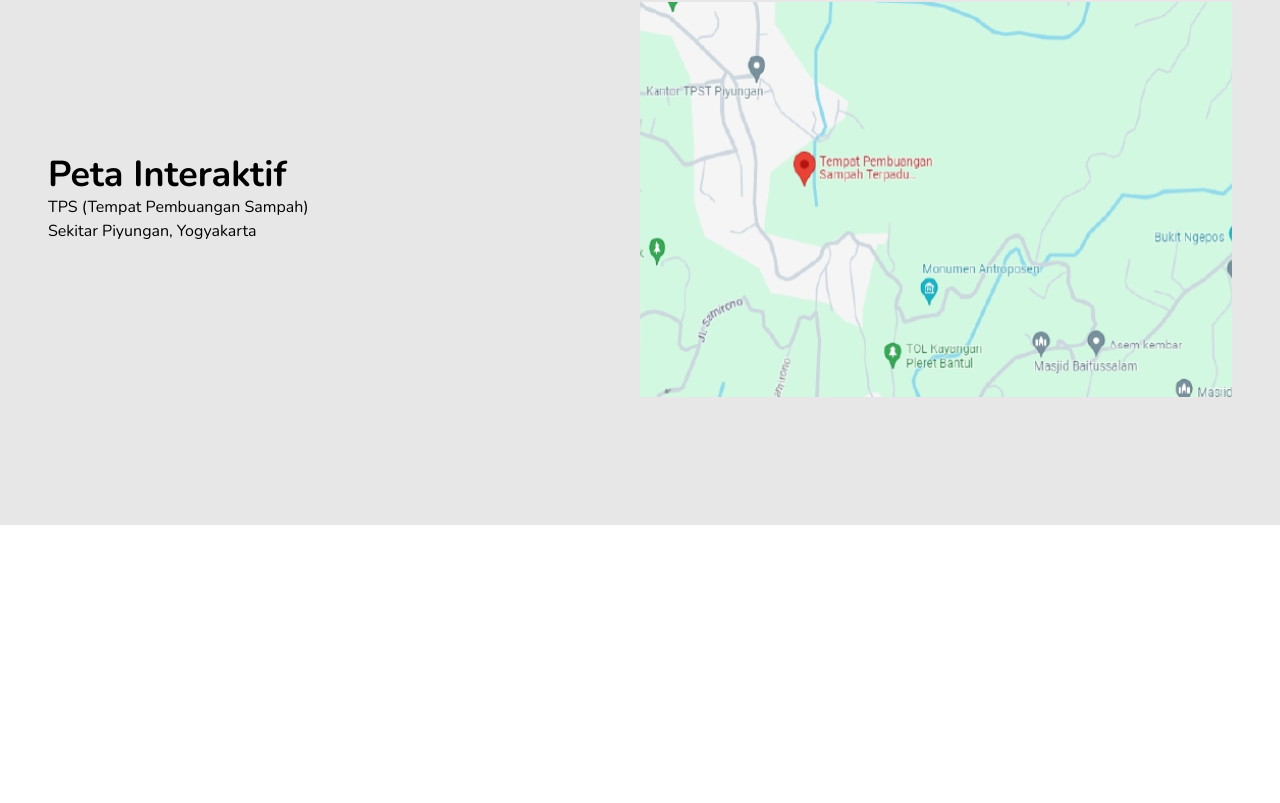
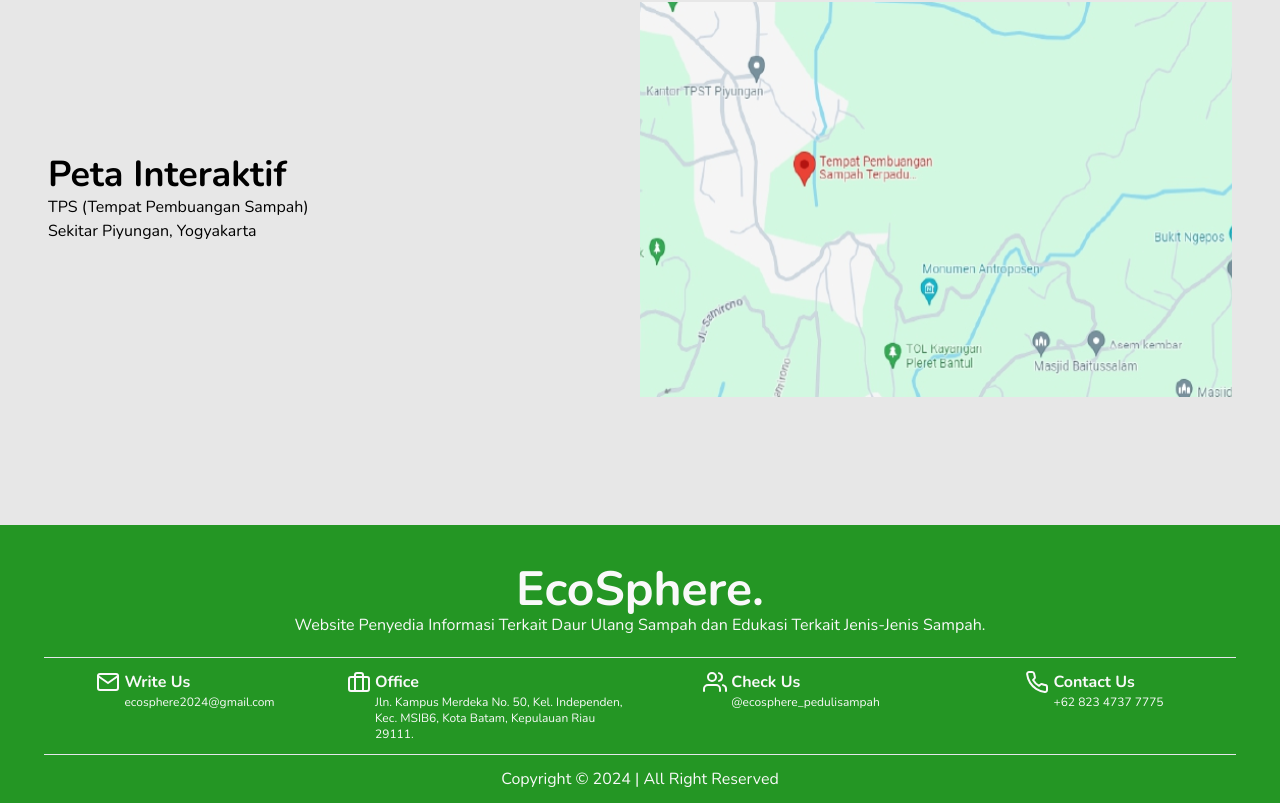
Before and after one commit to krefin/eco-sphere, a React (Vite) app: page / in a window 1280 px wide. Shown: the part 2596-3399 px from the top of the page. Before the commit the page ends 3121 px from the top, so only its background shows below. Built offline with nearby package versions, Linux system fonts and the light colour scheme.

Commit message:
add:footer

```diff
--- a/src/App.jsx
+++ b/src/App.jsx
@@ -3,6 +3,7 @@ import LoginPage from "./pages/LoginPage"
 import SignUpPage from "./pages/SignUpPage"
 import HeaderComponent from "./components/HeaderComponent"
 import HomePage from "./pages/HomePage"
+import FooterComponent from "./components/FooterComponent"
 
 
 function App() {
@@ -15,6 +16,7 @@ function App() {
         <Route element={<>
           <HeaderComponent />
           <Outlet />
+          <FooterComponent />
         </>} >
           <Route path="/" element={<HomePage />} />
         </Route>
--- /dev/null
+++ b/src/components/FooterComponent.jsx
@@ -0,0 +1,51 @@
+import { Mail, Briefcase, Users, Phone } from "react-feather";
+
+const FooterComponent = () => {
+    return (
+        <footer className="bg-primary pt-10">
+            <div className="container">
+                <div className="flex flex-wrap justify-center px-7">
+                    <div className="w-full text-center">
+                        <h1 className="text-5xl font-bold text-light">EcoSphere.</h1>
+                        <p className="text-light">Website Penyedia Informasi Terkait Daur Ulang Sampah dan Edukasi Terkait Jenis-Jenis Sampah.</p>
+                    </div>
+                    <div className="w-full flex flex-wrap lg:flex-nowrap lg:gap-5 border-y mt-5 py-3">
+                        <div className="flex gap-1 justify-center items-start w-1/2 lg:w-1/4">
+                            <i><Mail color="#F9F9F9" /></i>
+                            <div>
+                                <h4 className="text-light font-bold">Write Us</h4>
+                                <p className="text-light text-xs">ecosphere2024@gmail.com</p>
+                            </div>
+                        </div>
+                        <div className="flex gap-1 justify-center items-start w-1/2 lg:w-1/4">
+                            <i><Briefcase color="#F9F9F9" /></i>
+                            <div>
+                                <h4 className="text-light font-bold">Office</h4>
+                                <p className="text-light text-xs">Jln. Kampus Merdeka No. 50,
+                                    Kel. Independen, Kec. MSIB6, Kota Batam,
+                                    Kepulauan Riau 29111.</p>
+                            </div>
+                        </div>
+                        <div className="flex gap-1 justify-center items-start w-1/2 lg:w-1/4 mt-3 lg:mt-0">
+                            <i><Users color="#F9F9F9" /></i>
+                            <div>
+                                <h4 className="text-light font-bold">Check Us</h4>
+                                <p className="text-light text-xs">@ecosphere_pedulisampah</p>
+                            </div>
+                        </div>
+                        <div className="flex gap-1 lg:justify-center justify-start items-start w-1/2 lg:w-1/4 mt-3 lg:mt-0">
+                            <i><Phone color="#F9F9F9" /></i>
+                            <div>
+                                <h4 className="text-light font-bold">Contact Us</h4>
+                                <p className="text-light text-xs">+62 823 4737 7775</p>
+                            </div>
+                        </div>
+                    </div>
+                    <p className="w-full text-center text-light my-3">Copyright &copy; 2024 | All Right Reserved</p>
+                </div>
+            </div>
+        </footer>
+    )
+}
+
+export default FooterComponent
```
